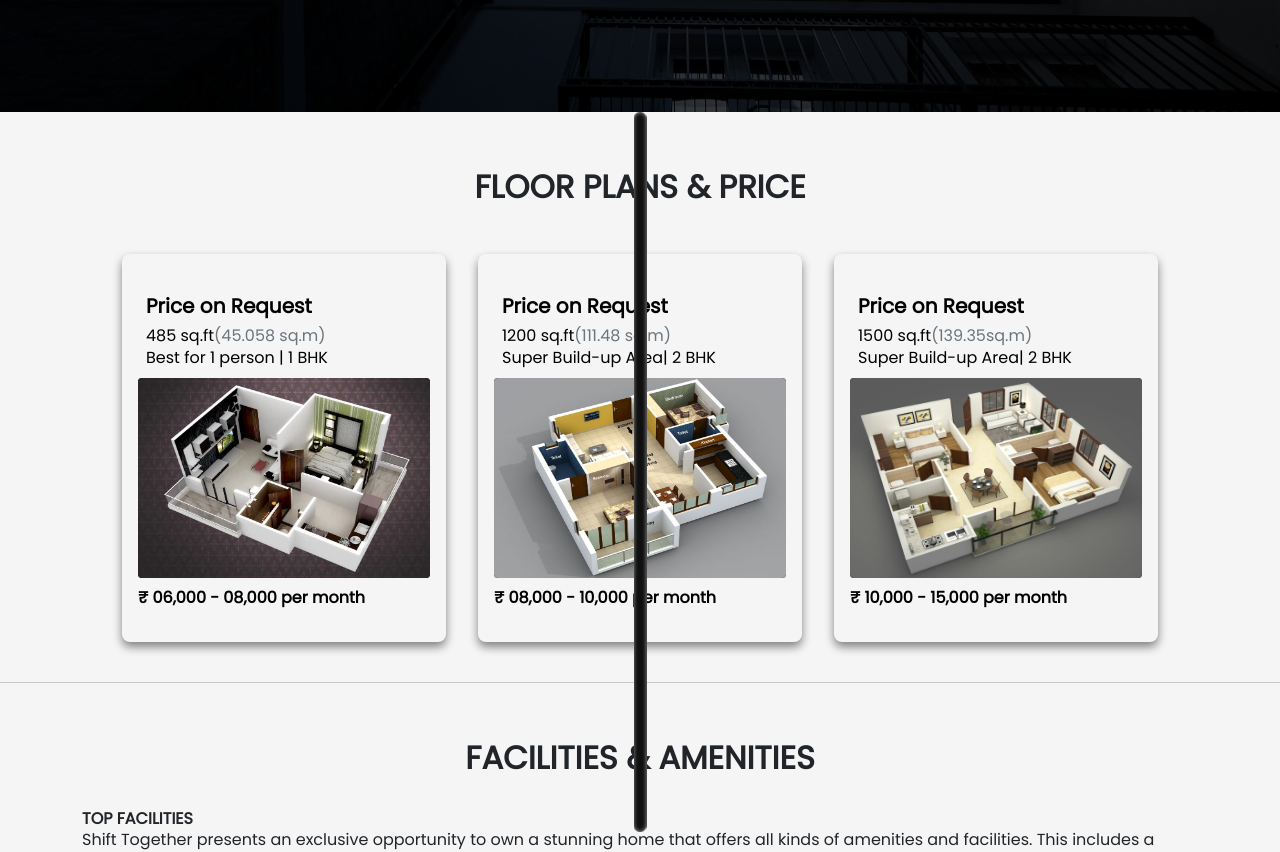
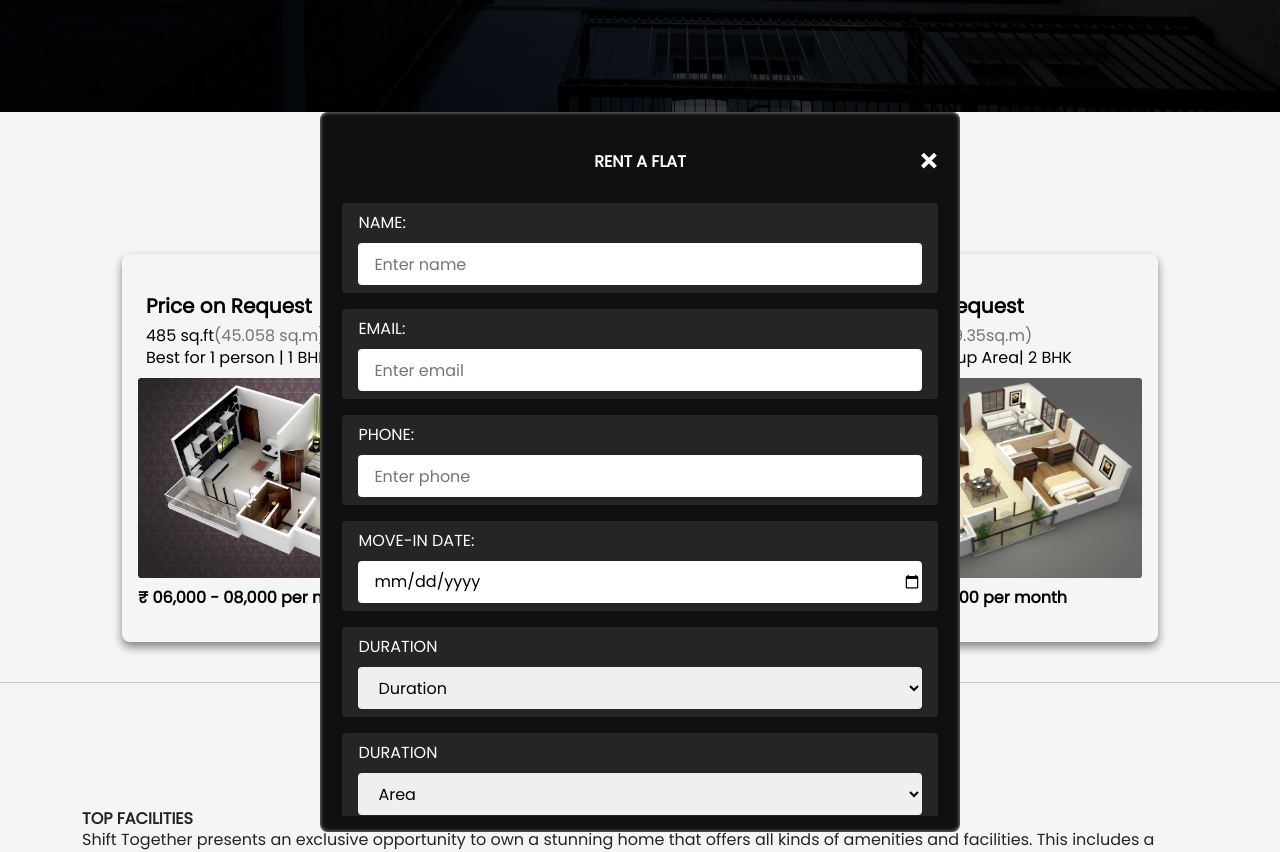
Before and after one commit to SonuMunda/shift-together, a React (Vite) app in the folder client/: page / in a window 1280 px wide. Shown: the part 688-1540 px from the top of the page. Built offline with nearby package versions, Linux system fonts and the light colour scheme.

Commit message:
010101010

```diff
--- a/client/src/components/RentWidget/RentWidget.css
+++ b/client/src/components/RentWidget/RentWidget.css
@@ -7,7 +7,7 @@
   transform: translateX(-50%);
   background-color: #101010;
   color: white;
-  width: 0%;
+  width: 50%;
   border-radius: 8px;
   box-shadow: inset 0px 0px 4px rgb(163, 163, 163);
   padding: 1rem 0.4rem;
@@ -18,7 +18,6 @@
 
 .show-widget{
   top: 9vh;
-  width: 50%;
 }
 
 .widget-container{
```
